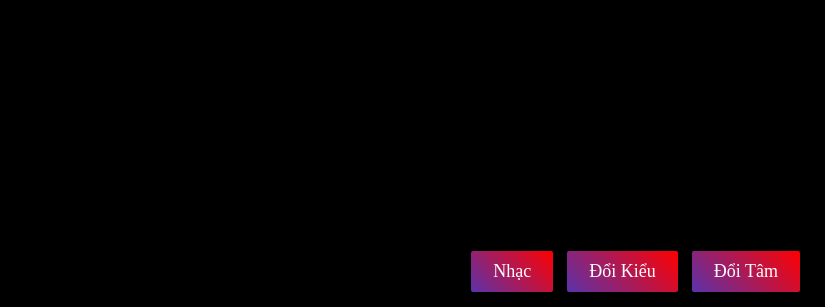
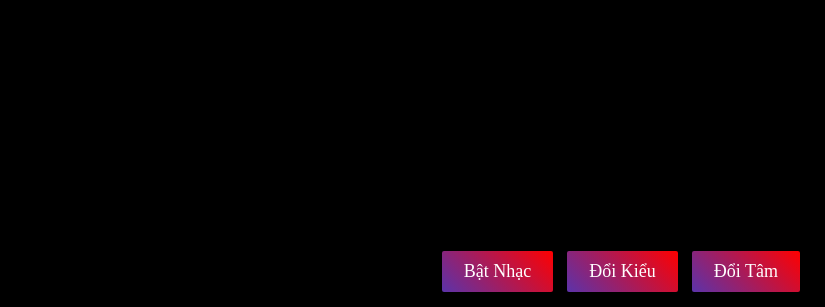
Before and after one commit to ochutgio/ochutgio.github.io, a plain HTML site: page index.html in a window 1280 px wide. Shown: the part 493-800 px from the top of the page, without its empty margins (455-1280 px from the left). Drawn offline with Linux system fonts and the light colour scheme.

Commit message:
Update index.html

```diff
--- a/index.html
+++ b/index.html
@@ -38,7 +38,7 @@
 
 
   <div style="text-align: right;padding: 15px; position: fixed; bottom: 0; right: 0;">
-    <button id="btnMusic" class="button" onclick="playMusic()">Nhạc</button>
+    <button id="btnMusic" class="button" onclick="playMusic()">Bật Nhạc</button>
     <button class="button" onclick="toggleShape()">Đổi Kiểu</button>
     <button class="button" onclick="togglePoint()">Đổi Tâm</button>
   </div>
```
